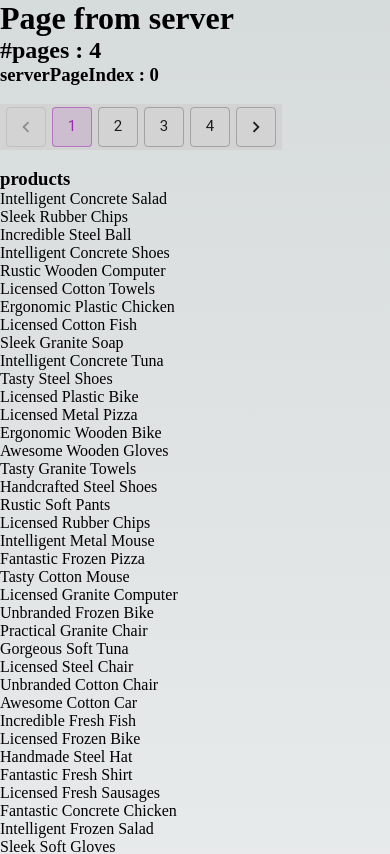
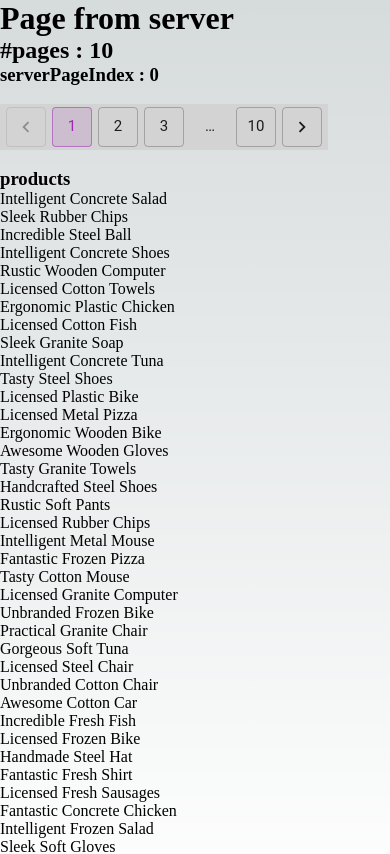
Before and after one commit to NathanKr/client-server-pagination-playground, a Next.js app: page /products/0 in a window 390 px wide. Shown: the top 854 px of the page. Built offline with nearby package versions, Linux system fonts and the light colour scheme.

Commit message:
responsive mui pagination

```diff
--- /dev/null
+++ b/src/components/gen-ui/ResponsiveMuiPagination.tsx
@@ -0,0 +1,33 @@
+import IResponsiveMuiPagination from "@/types/i-responsive-mui-pagination";
+import { Pagination, PaginationProps, useMediaQuery } from "@mui/material";
+import React, { FC } from "react";
+
+const ResponsiveMuiPagination: FC<IResponsiveMuiPagination> = ({
+  count,
+  page,
+  handleChange,
+}) => {
+  const matches = useMediaQuery("(max-width:500px)");
+
+  const props : PaginationProps = {
+    count,
+    color: "secondary",
+    size: "large",
+    page,
+    variant: "outlined",
+    shape: "rounded",
+    onChange: handleChange,
+  };
+
+  if (matches){
+    props.siblingCount=0
+  }
+
+  return (
+    <div>
+      <Pagination {...props} />
+    </div>
+  );
+};
+
+export default ResponsiveMuiPagination;
--- a/src/logic/common/constants.ts
+++ b/src/logic/common/constants.ts
@@ -1,3 +1,3 @@
-export const SERVER_PAGE_SIZE = 100;
+export const SERVER_PAGE_SIZE = 40;
 export const CLIENT_PAGE_SIZE = 10;
 export const SERVER_PAGE_QUERY_STRING = "server-page";
--- a/src/pages/_app.tsx
+++ b/src/pages/_app.tsx
@@ -1,6 +1,12 @@
-import '@/styles/globals.css'
-import type { AppProps } from 'next/app'
+import "@/styles/globals.css";
+import { CssBaseline } from "@mui/material";
+import type { AppProps } from "next/app";
 
 export default function App({ Component, pageProps }: AppProps) {
-  return <Component {...pageProps} />
+  return (
+    <>
+      {/* <CssBaseline /> this causes strange stuff */}
+      <Component {...pageProps} />
+    </>
+  );
 }
--- a/src/pages/index.tsx
+++ b/src/pages/index.tsx
@@ -1,5 +1,4 @@
 import Link from "next/link";
-import { Link as MuiLink } from "@mui/material";
 import { NextPage } from "next";
 
 const Home : NextPage = () => {
--- a/src/pages/page-with-csr-pagination.tsx
+++ b/src/pages/page-with-csr-pagination.tsx
@@ -1,16 +1,15 @@
 import { getProductsApiUrl } from "@/logic/common/urls";
-import ClientPagination from "@/components/gen-ui/client-pagination";
+import ClientPagination from "@/components/client-pagination";
 import GenericFetchData from "@/components/gen-ui/generic-fetch-data";
 import IPage from "@/types/i-page";
 import { Button } from "@mui/material";
 import { useRef, useState } from "react";
 import { NextPage } from "next";
 
-const PageWithCsrPagination : NextPage = () => {
+const PageWithCsrPagination: NextPage = () => {
   const [serverPage, setServerPage] = useState<IPage | null>();
   const [serverPageIndex, setServerPageIndex] = useState(0);
   const inputElServerPageIndex = useRef(null);
-
 
   return (
     <div>
--- a/src/pages/products/[serverPageIndex].tsx
+++ b/src/pages/products/[serverPageIndex].tsx
@@ -1,4 +1,5 @@
-import Products from "@/components/gen-ui/products";
+import ResponsiveMuiPagination from "@/components/gen-ui/ResponsiveMuiPagination";
+import Products from "@/components/products";
 import { getNumProductPages, getProductPage } from "@/logic/server/utils";
 import IPage from "@/types/i-page";
 import { Button, Pagination } from "@mui/material";
@@ -103,14 +104,10 @@ const PageWithSsgPagination: NextPage<IProps> = ({
           display: "inline-block",
         }}
       >
-        <Pagination
+        <ResponsiveMuiPagination
           count={numServerPages}
-          color="secondary"
-          size="large"
           page={serverPageIndex + 1}
-          variant="outlined"
-          shape="rounded"
-          onChange={handleChange}
+          handleChange={handleChange}
         />
       </div>
       <br />
--- /dev/null
+++ b/src/types/i-responsive-mui-pagination.ts
@@ -0,0 +1,5 @@
+export default interface IResponsiveMuiPagination {
+  count: number;
+  page: number;
+  handleChange: (e: any, pageNumber: number) => void;
+}
```
Also changed, not shown: src/components/client-pagination.tsx (renamed from src/components/gen-ui/client-pagination.tsx), src/components/products.tsx (renamed from src/components/gen-ui/products.tsx).
